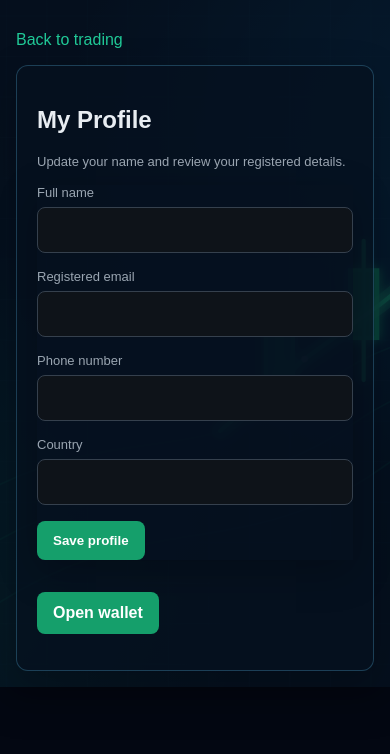
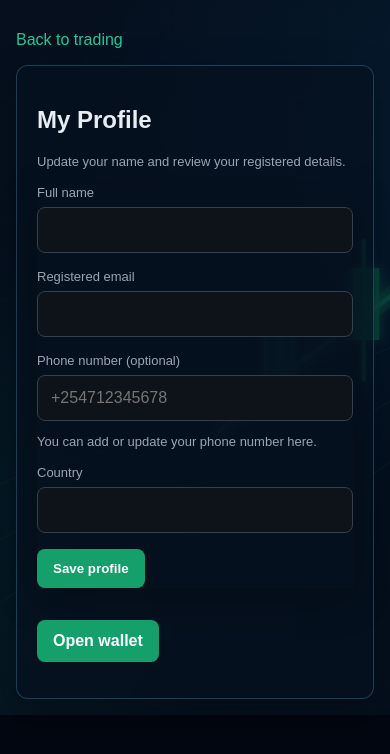
Before and after one commit to maishrobert274-web/TRADEon, a Python web app: template templates/profile.html in a window 390 px wide. Shown: the part 25-779 px from the top of the page. Run offline with Jinja, Linux system fonts and the light colour scheme; the template is opened without the code that fills it, so the values that code supplies are empty.

Commit message:
Make phone number editable in Profile

```diff
--- a/templates/profile.html
+++ b/templates/profile.html
@@ -14,4 +14,4 @@ body:before{content:none!important}
 header,.top,.navbar{background:rgba(3,10,22,.76)!important;backdrop-filter:blur(16px);border-color:rgba(41,220,166,.32)!important}
 .card,.panel,form,.content,.box,.wrap .card,.below-actions,.open-positions{background:rgba(6,17,31,.72)!important;border-color:rgba(74,157,192,.34)!important;box-shadow:0 12px 38px rgba(0,0,0,.24)}
 </style>
-</head><body><main class="box"><p><a class="back" href="/trade">Back to trading</a></p><section class="card"><h1>My Profile</h1><p class="muted">Update your name and review your registered details.</p>{% if message %}<p class="msg">{{ message }}</p>{% endif %}{% if error %}<p class="err">{{ error }}</p>{% endif %}<form method="post"><label for="name">Full name</label><input id="name" name="name" value="{{ user_name }}" maxlength="80" required><label>Registered email</label><input value="{{ email }}" readonly><label>Phone number</label><input value="{{ phone }}" readonly><label>Country</label><input value="{{ country }}" readonly><button type="submit">Save profile</button></form><p><a class="btn" href="/wallet">Open wallet</a></p></section></main></body></html>
+</head><body><main class="box"><p><a class="back" href="/trade">Back to trading</a></p><section class="card"><h1>My Profile</h1><p class="muted">Update your name and review your registered details.</p>{% if message %}<p class="msg">{{ message }}</p>{% endif %}{% if error %}<p class="err">{{ error }}</p>{% endif %}<form method="post"><label for="name">Full name</label><input id="name" name="name" value="{{ user_name }}" maxlength="80" required><label>Registered email</label><input value="{{ email }}" readonly><label for="phone">Phone number (optional)</label><input id="phone" name="phone" type="tel" autocomplete="tel" value="{{ phone }}" placeholder="+254712345678" maxlength="20"><p class="muted">You can add or update your phone number here.</p><label>Country</label><input value="{{ country }}" readonly><button type="submit">Save profile</button></form><p><a class="btn" href="/wallet">Open wallet</a></p></section></main></body></html>
```
